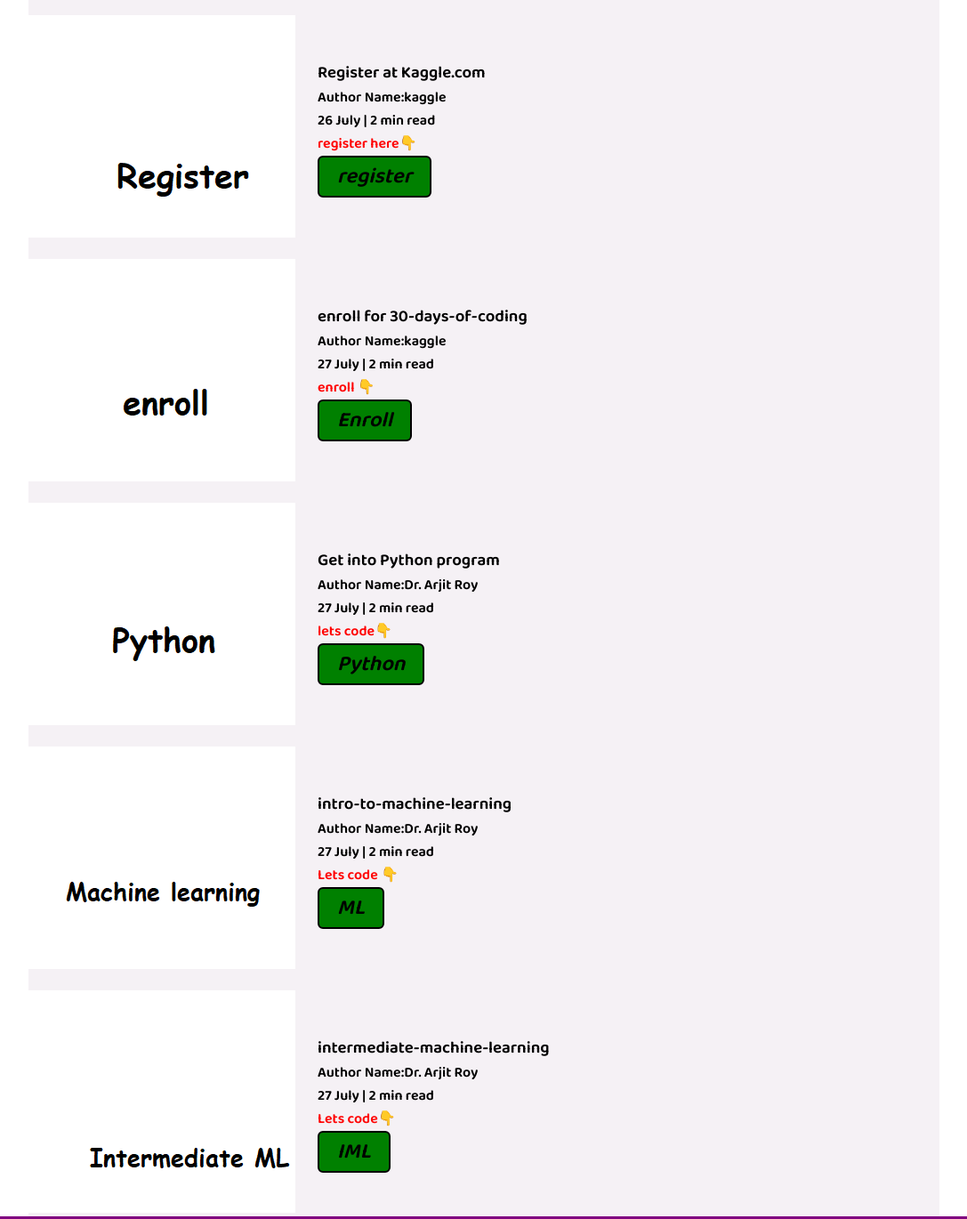
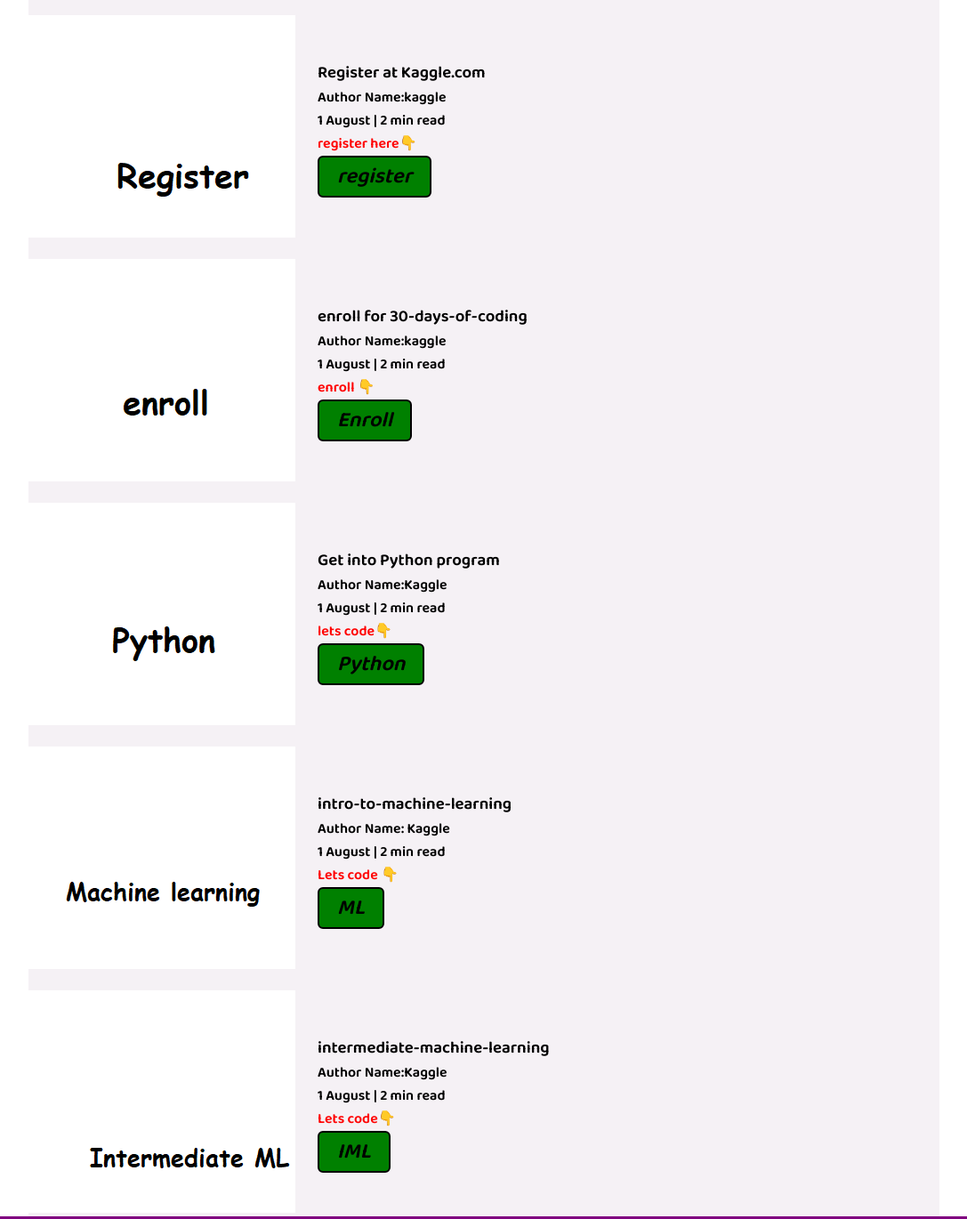
Before and after one commit to nitishya/databoi, a plain HTML site: page blog3.html in a window 1280 px wide. Shown: the part 482-1852 px from the top of the page at 89% size, without its empty margins (96-1183 px from the left). Drawn offline with Linux system fonts and the light colour scheme.

Commit message:
Update blog3.html

```diff
--- a/blog3.html
+++ b/blog3.html
@@ -73,7 +73,7 @@
         <div class="home-article-content font1 ">
             <h3><b>Register at Kaggle.com</b></h3>
             <span>Author Name:kaggle</span><br>
-            <span>26 July | 2 min read </span><br>
+            <span>1 August | 2 min read </span><br>
              <span class="blinking">register here&#128071;</span>
             <br>
 
@@ -93,7 +93,7 @@
         <div class="home-article-content font1 ">
             <h3><b>enroll for 30-days-of-coding</b></h3>
             <span>Author Name:kaggle</span><br>
-            <span>27 July | 2 min read </span><br>
+            <span>1 August | 2 min read </span><br>
             <span class="blinking">enroll &#128071;</span>
             <br>
 
@@ -111,8 +111,8 @@
 
         <div class="home-article-content font1 ">
             <h3><b>Get into Python program </b></h3>
-            <span>Author Name:Dr. Arjit Roy</span><br>
-            <span>27 July | 2 min read </span><br>
+            <span>Author Name:Kaggle</span><br>
+            <span>1 August | 2 min read </span><br>
            <span class="blinking">lets code&#128071;</span>
             <br>
 
@@ -129,8 +129,8 @@
 
         <div class="home-article-content font1 ">
             <h3><b>intro-to-machine-learning</b></h3>
-            <span>Author Name:Dr. Arjit Roy</span><br>
-            <span>27 July | 2 min read </span><br>
+            <span>Author Name: Kaggle</span><br>
+            <span>1 August | 2 min read </span><br>
            <span class="blinking">Lets code &#128071;</span>
             <br>
 
@@ -147,8 +147,8 @@
 
     <div class="home-article-content font1 ">
         <h3><b>intermediate-machine-learning </b></h3>
-        <span>Author Name:Dr. Arjit Roy</span><br>
-        <span>27 July | 2 min read </span><br>
+        <span>Author Name:Kaggle</span><br>
+        <span>1 August | 2 min read </span><br>
        <span class="blinking">Lets code&#128071;</span>
         <br>
 
```
